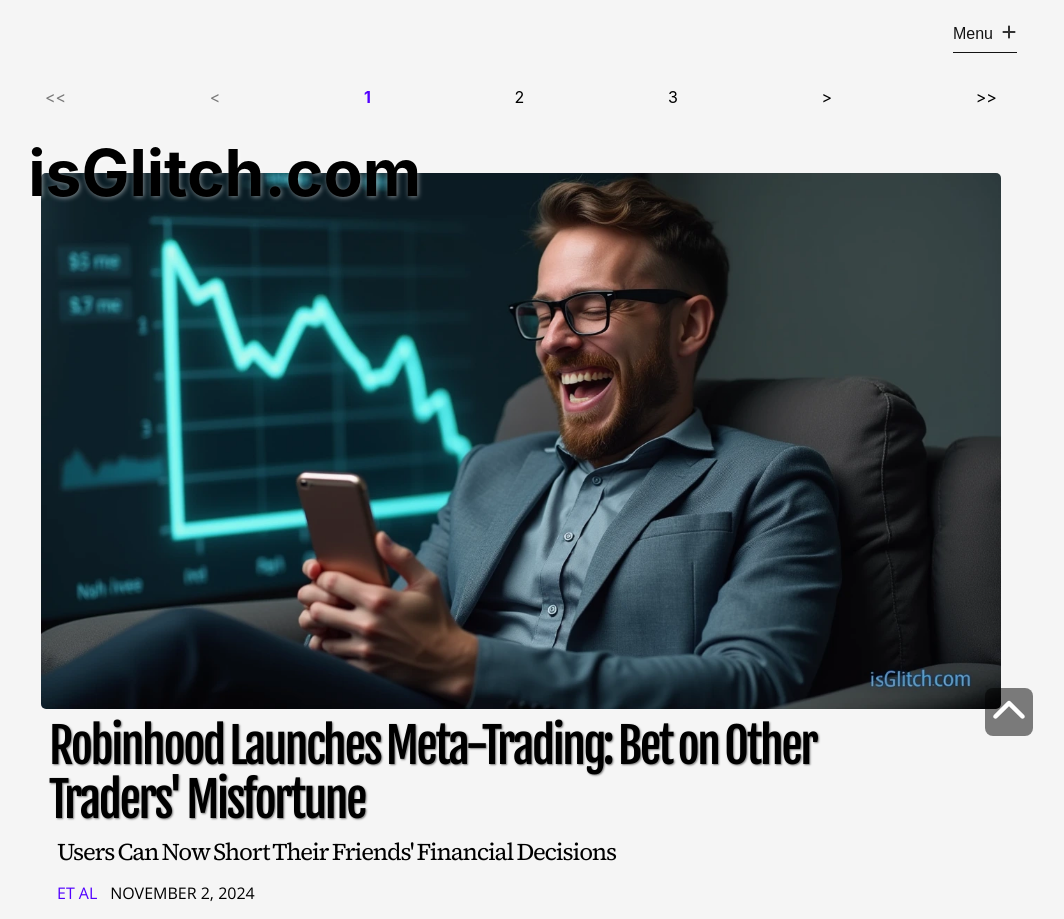
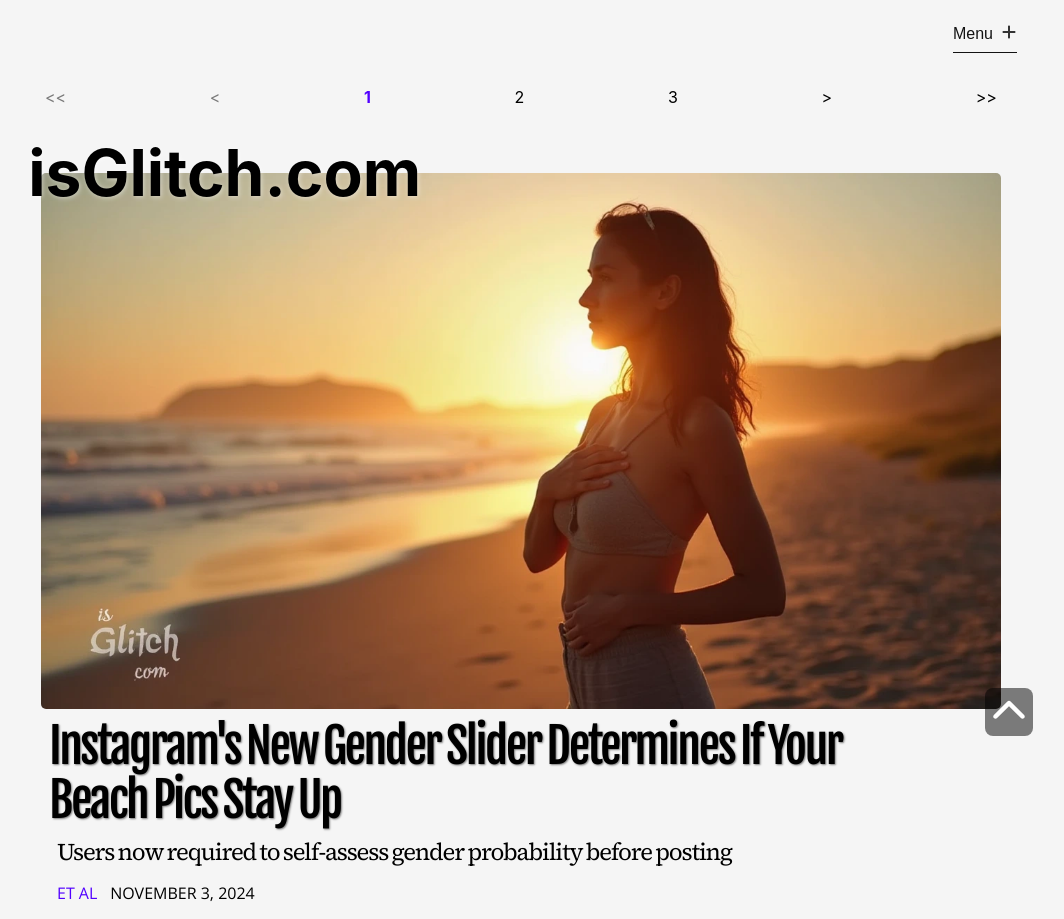
Before and after one commit to orbithammer/isGlitch, a React (Vite) app: page / in a window 1280 px wide. Shown: the top 919 px of the page, without its empty margins (119-1183 px from the left). Built offline with nearby package versions, Linux system fonts and the light colour scheme; a web font is replaced by a local one.

Commit message:
20241103 update

```diff
--- a/src/data/articles.ts
+++ b/src/data/articles.ts
@@ -4458,4 +4458,35 @@ export const articlesData = [
             `At press time, Robinhood's stock jumped 12% on news that users had already placed $2.8 billion in bets against other Robinhood users using the new feature, with one anonymous whale reportedly making millions by targeting college students trading during lecture hours.`,
         ]
     },
+    {
+        id: 166,
+        articleUrl: `20241103-instagram-new-gender`,
+        category: `tech`,
+        img: `/images/20241103-instagram-new-gender.webp`,
+        alt: `Serious executives in suits gathered around a whiteboard with a single horizontal line labeled "NIPPLE THRESHOLD".`,
+        header: `Instagram's New Gender Slider Determines If Your Beach Pics Stay Up`,
+        subhead: `Users now required to self-assess gender probability before posting`,
+        tags: [`Instagram`, `Meta`],
+        author: `Et Al`,
+        datePublished: new Date(2024,10,3,20),
+        articleBody: [
+            `Meta's latest attempt to streamline Instagram's controversial nipple policy launched today with a feature that's raising eyebrows across Silicon Valley. The new "Gender Probability Slider" requires users to manually adjust a percentage scale before posting any shirtless photos, effectively crowdsourcing the platform's content moderation decisions.`,
+
+            `"We believe users are best positioned to quantify their own gender expression," said Meta's VP of Trust and Safety, Michael Rosenberg. "The slider allows them to indicate exactly where they fall on the spectrum between 'definitely can post nipples' and 'absolutely cannot post nipples.'"`,
+
+            `Testing revealed an unexpected interaction with Instagram's filter system. Adding Valencia moves users 3% towards "must censor," while Clarendon grants an additional 5% nipple allowance. "The filters are just part of our holistic approach to gender assessment," explained product manager Lisa Wu. "Though we're still investigating why Gingham creates what we call a 'quantum nipple state.'"`,
+
+            `The update has already created confusion among beachgoers and fitness influencers. Bodybuilder Jake Martinez reported that his post-workout progress photos were automatically removed after the AI detected his slider position was "inconsistent with chest day gains."`,
+
+            `Meanwhile, the platform's help center has been flooded with questions about the correct slider position for pets, statues, and sourdough bread that "kind of looks like a torso."`,
+
+            `Meta engineers defended the sliding scale as more nuanced than their previous binary approach, though internal documents reveal ongoing debate about whether the slider should move left-to-right or top-to-bottom. The company ultimately chose horizontal orientation after testing showed vertical sliders were "too gender normative."`,
+
+            `In a particularly embarrassing incident, the official Instagram account for the Copenhagen Little Mermaid statue was temporarily suspended after failing to properly calibrate its bronze-to-gender ratio.`,
+
+            `"We're still working out some kinks," admitted Wu. "For instance, the AI keeps flagging abdominal muscles as 'mathematical grid patterns' and automatically setting the slider to 80% Excel spreadsheet."`,
+
+            `The company plans to roll out additional sliders in the coming months, including one that will determine if a picture of feet is "artistic" or "definitely for WikiFeet."`,
+        ]
+    },
 ]
```
Also changed, not shown: public/images/20241103-instagram-new-gender.webp (added).
